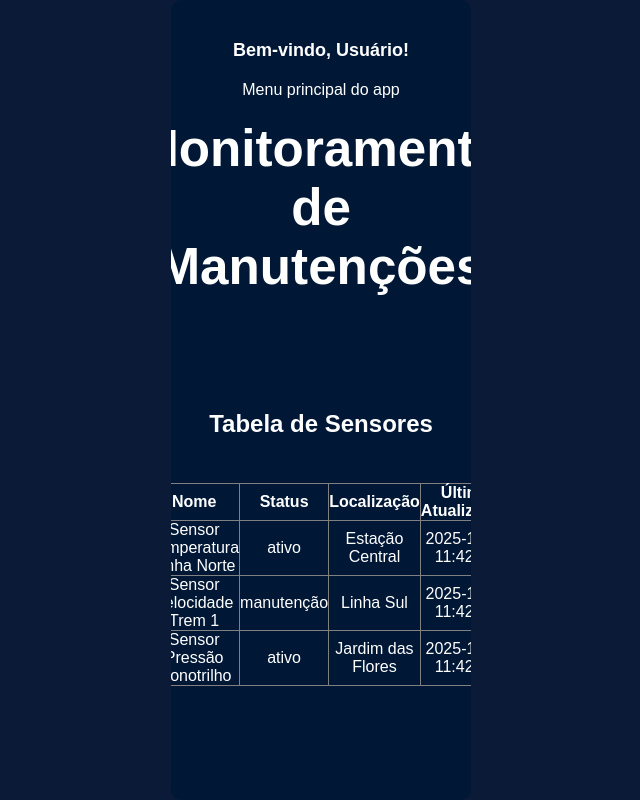
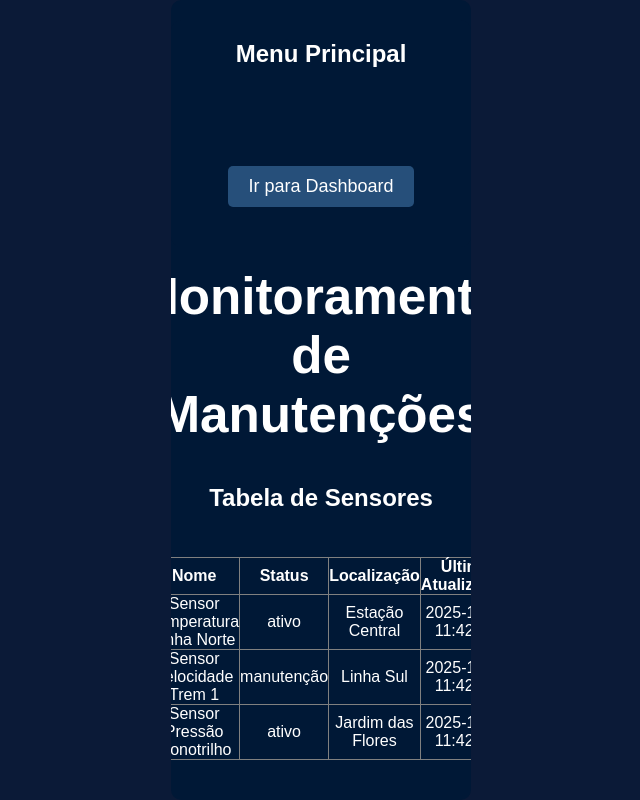
Before and after one commit to nicolasyan29/PAGTREM, a PHP site: page /monitoramento.php in a window 1280 px wide. Shown: the whole page, without its empty margins (319-959 px from the left). Run offline with PHP 8.4, Linux system fonts and the light colour scheme; the visitor is signed in with stand-in values (Sample User, id 1); data comes from the database, SQL or seed files in the repository.

Commit message:
add menu upd

```diff
--- a/PAGTREM/public/menu.php
+++ b/PAGTREM/public/menu.php
@@ -1,26 +1,30 @@
 <?php
 session_start();
 
-if (!isset($_SESSION["logado"]) && !isset($_SESSION["nome"])) {
+
+if (!isset($_SESSION["logado"])) {
     header("Location: login.php");
     exit;
 }
 
-$nome = $_SESSION["nome"] ?? "Usuário";
-$foto = $_SESSION["foto"] ?? "";
+
 ?>
 
 <!DOCTYPE html>
 <html lang="pt-br">
-<head><meta charset="UTF-8"><title>Menu</title><link rel="stylesheet" href="../style/combined.css">
+<head>
+    <meta charset="UTF-8">
+    <title>Menu</title>
+    <link rel="stylesheet" href="../style/combined.css">
 </head>
 <body>
-    <h1>Bem-vindo, <?php echo $nome; ?>!</h1>
 
-    <?php if($foto !== ""): ?>
-        <img src="uploads/<?php echo $foto; ?>" width="150">
-    <?php endif; ?>
 
-    <p>Menu principal do app</p>
+<div class="container">
+    <h2>Menu Principal</h2>
+
+    <button onclick="window.location.href='dashboard.php'">Ir para Dashboard</button>
+</div>
 </body>
+
 </html>
```
